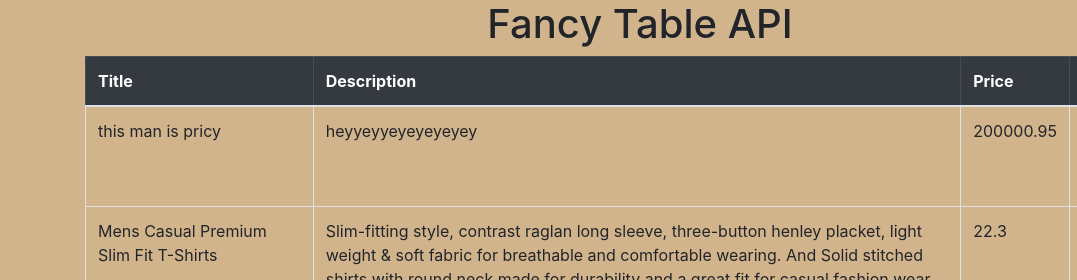
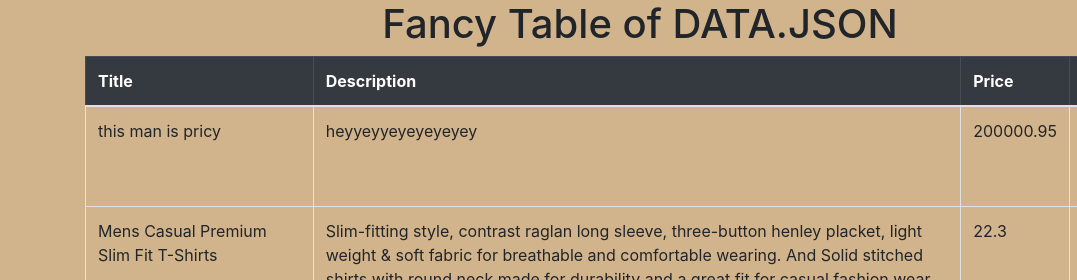
Before and after one commit to DevNate000/playerstats, a plain HTML site: page index.html in a window 1280 px wide. Shown: the top 280 px of the page, 0-1077 px from the left. Drawn offline with nearby package versions, Linux system fonts and the light colour scheme.

Commit message:
Update index.html

```diff
--- a/index.html
+++ b/index.html
@@ -9,7 +9,7 @@
     <link rel="stylesheet" href="styles.css">
 </head>
 <body>
-    <h1 class="text-center">Fancy Table API</h1>
+    <h1 class="text-center">Fancy Table of DATA.JSON</h1>
     <div class="container">
     <table class="table table-bordered">
         <thead class="table-dark">
```
